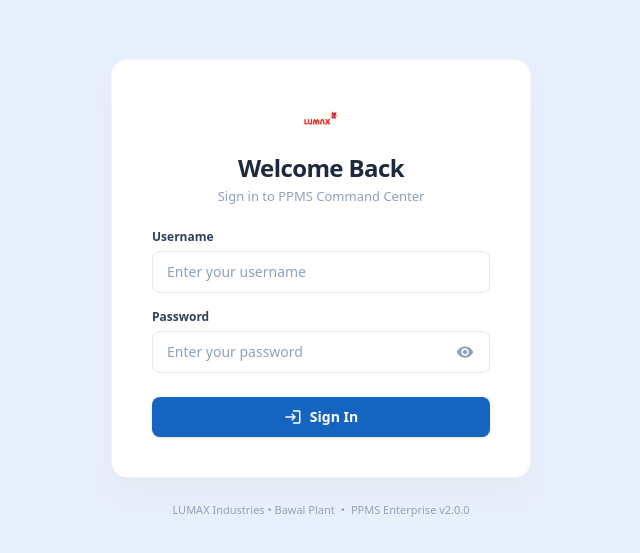
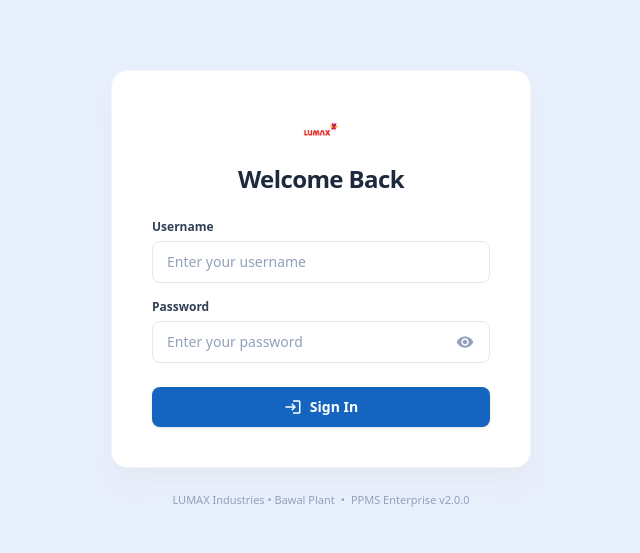
Before and after one commit to Saksham1244/LIL-Bawal-Upgrade, a React (Vite) app in the folder Unified_Frontend/: page / in a window 1280 px wide. Shown: the part 111-664 px from the top of the page, without its empty margins (319-959 px from the left). Built offline with nearby package versions, Linux system fonts and the light colour scheme; no server answers.

Commit message:
Remove subtitle text below Welcome Back on login page

```diff
--- a/Unified_Frontend/src/pages/auth/Login.jsx
+++ b/Unified_Frontend/src/pages/auth/Login.jsx
@@ -57,9 +57,6 @@ export default function Login() {
           <h1 className="text-xl sm:text-2xl font-bold text-slate-800 tracking-tight">
             Welcome Back
           </h1>
-          <p className="text-xs sm:text-[13px] text-slate-400 mt-1 font-normal">
-            Sign in to PPMS Command Center
-          </p>
         </div>
 
         {/* Login Form */}
```
